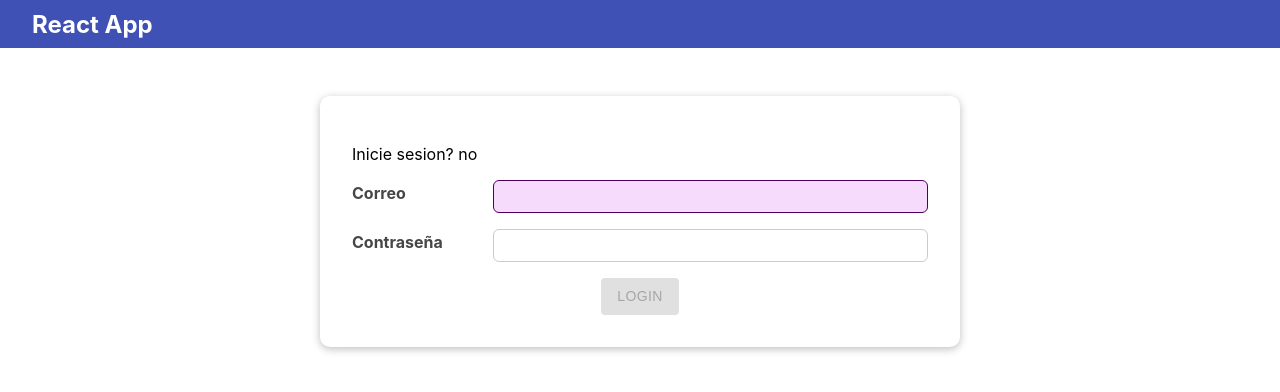
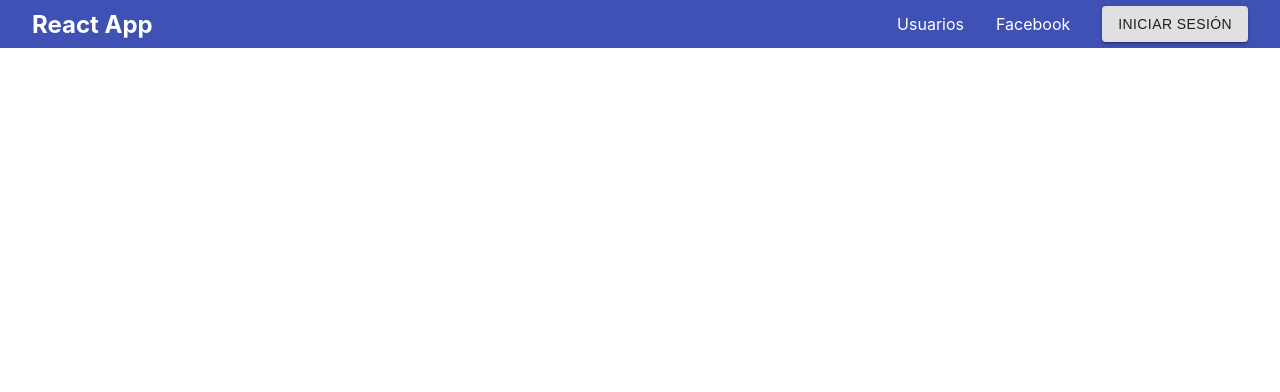
Before and after one commit to DanyDolphin/fundamentos-react, a React (Create React App) app in the folder Proyecto-Inicial/: page / in a window 1280 px wide. Shown: the top 392 px of the page. Built offline with nearby package versions, Linux system fonts and the light colour scheme.

Commit message:
agregando react-router-dom

```diff
--- a/Proyecto-Inicial/package.json
+++ b/Proyecto-Inicial/package.json
@@ -8,6 +8,7 @@
     "@testing-library/user-event": "^13.5.0",
     "react": "^18.0.0",
     "react-dom": "^18.0.0",
+    "react-router-dom": "^6.18.0",
     "react-scripts": "5.0.0",
     "web-vitals": "^2.1.4"
   },
--- a/Proyecto-Inicial/src/App.js
+++ b/Proyecto-Inicial/src/App.js
@@ -1,28 +1,45 @@
 import React, { useState, useEffect, useContext } from "react";
-import Login from "./components/Login/Login";
-import Home from "./components/Home/Home";
+import Login from "./pages/Login/Login";
+import Home from "./pages/Home/Home";
+import Public from './pages/Public/Public'
 import Header from "./components/Header/Header";
 
+import {
+  createBrowserRouter,
+  Outlet,
+  RouterProvider
+} from 'react-router-dom'
+
 import AuthContext, {AuthContextProvider} from './contexts/AuthContext'
+
+const router = createBrowserRouter([
+  {
+    path: '/',
+    element: <RootLayout/>,
+    children: [
+      {
+        path: '/login',
+        element: <Login/>
+      },{
+        path: '/home',
+        element: <Home/>
+      }
+    ]
+  }
+])
 
 function App() {
   return (
     <AuthContextProvider>
-      <AppLayout/>
+      <RouterProvider router={router}/>
     </AuthContextProvider>
   );
 }
 
-function AppLayout () {
-  const authContext = useContext(AuthContext)
-
-  const {isLoggedIn} = authContext
+function RootLayout () {
   return <>
-    <Header isAuthenticated={isLoggedIn}/>
-      <main>
-        {!isLoggedIn && <Login/>}
-        {isLoggedIn && <Home/>}
-      </main>
+    <Header/>
+    <Outlet/>
   </>
 }
 
--- a/Proyecto-Inicial/src/components/Header/Navigation.js
+++ b/Proyecto-Inicial/src/components/Header/Navigation.js
@@ -1,4 +1,6 @@
 import { useContext } from "react";
+
+import { Outlet, Link } from "react-router-dom";
 
 import Button from "../UI/Button/Button";
 import styles from "./Navigation.module.css";
@@ -11,23 +13,19 @@ function Navigation() {
   return (
     <nav className={styles.nav}>
       <ul>
-        {authContext.isLoggedIn && (
         <li>
           <a href="/">Usuarios</a>
         </li>
-        )}
-        {authContext.isLoggedIn && (
         <li>
-            <a href="/">Admin</a>
+          <a href="https://facebook.com">Facebook</a>
         </li>
-        )}
-        {authContext.isLoggedIn && (
         <li>
-            <Button onClick={() => authContext.onLogout()} color="secondary">
-              Salir
+          <Link to="/login">
+            <Button color="secondary">
+              {authContext.isLoggedIn ? 'Salir' : 'Iniciar sesión'}
             </Button>
+          </Link>
         </li>
-        )}
       </ul>
     </nav>
   );
--- a/Proyecto-Inicial/src/components/Home/Home.js
+++ b/Proyecto-Inicial/src/pages/Home/Home.js
@@ -1,8 +1,6 @@
 import {useContext, useEffect, useState} from 'react'
-import Card from "../UI/Card/Card";
+import Card from "../../components/UI/Card/Card";
 import styles from "./Home.module.css";
-
-import AuthContext from "../../contexts/AuthContext";
 
 import useHttp from '../../hooks/useHttp';
 
--- a/Proyecto-Inicial/src/components/Login/Login.js
+++ b/Proyecto-Inicial/src/pages/Login/Login.js
@@ -1,7 +1,7 @@
 import React, { useEffect, useReducer, useRef, useContext } from "react";
 
-import Card from "../UI/Card/Card";
-import Button from "../UI/Button/Button";
+import Card from "../../components/UI/Card/Card";
+import Button from "../../components/UI/Button/Button";
 import styles from "./Login.module.css";
 
 import {reducer, initialState, ACTIONS} from './reducer'
--- /dev/null
+++ b/Proyecto-Inicial/src/pages/Public/Public.js
@@ -0,0 +1,7 @@
+import React from 'react'
+
+function Public () {
+    return null
+}
+
+export default Public
```
Also changed, not shown: Proyecto-Inicial/src/pages/Home/Home.module.css (renamed from Proyecto-Inicial/src/components/Home/Home.module.css), Proyecto-Inicial/src/pages/Login/Login.module.css (renamed from Proyecto-Inicial/src/components/Login/Login.module.css), Proyecto-Inicial/src/pages/Login/reducer.js (renamed from Proyecto-Inicial/src/components/Login/reducer.js), 1 other file (tests, documents, lock files or other folders). Lines whose indentation alone changed are shown as unchanged.
